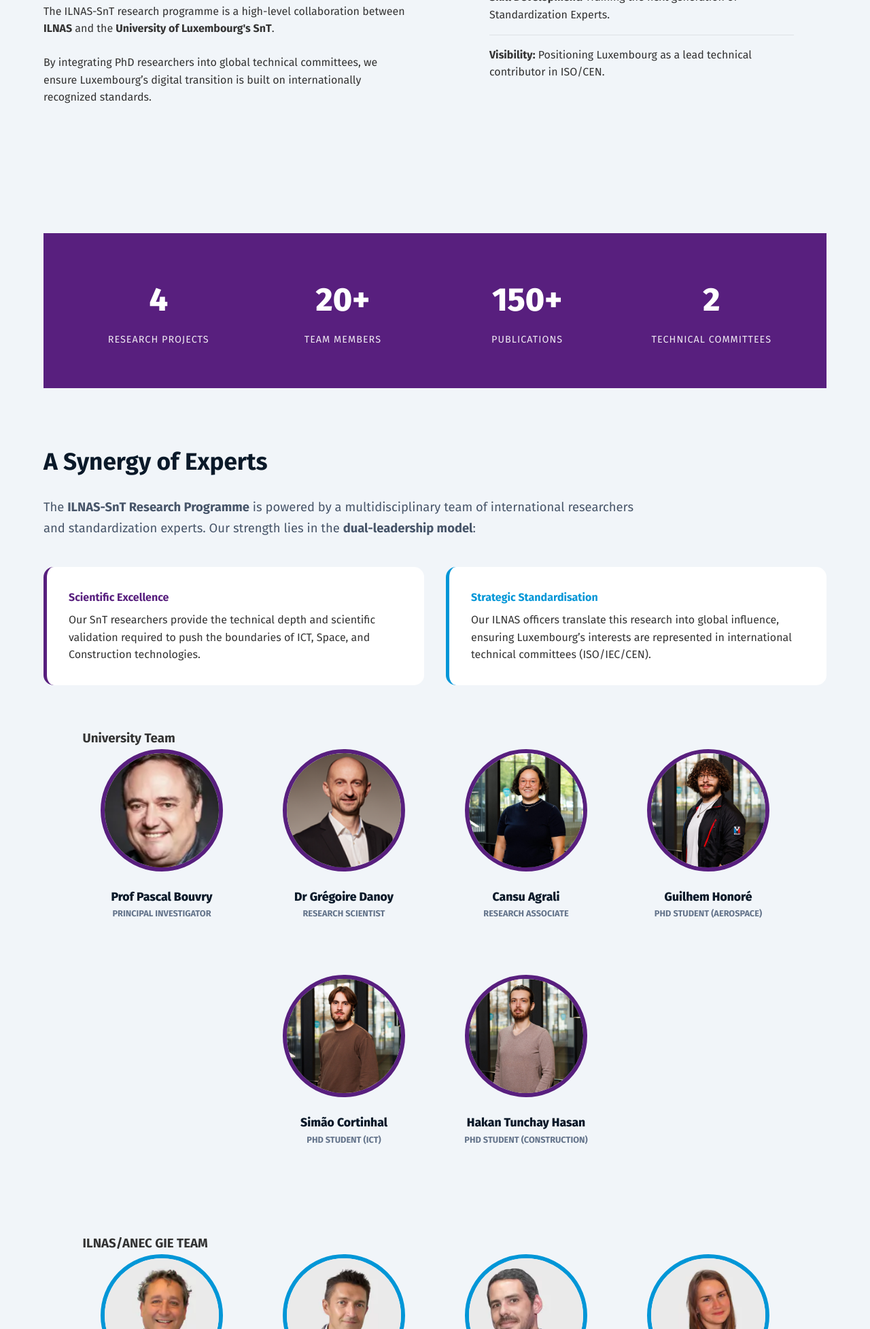
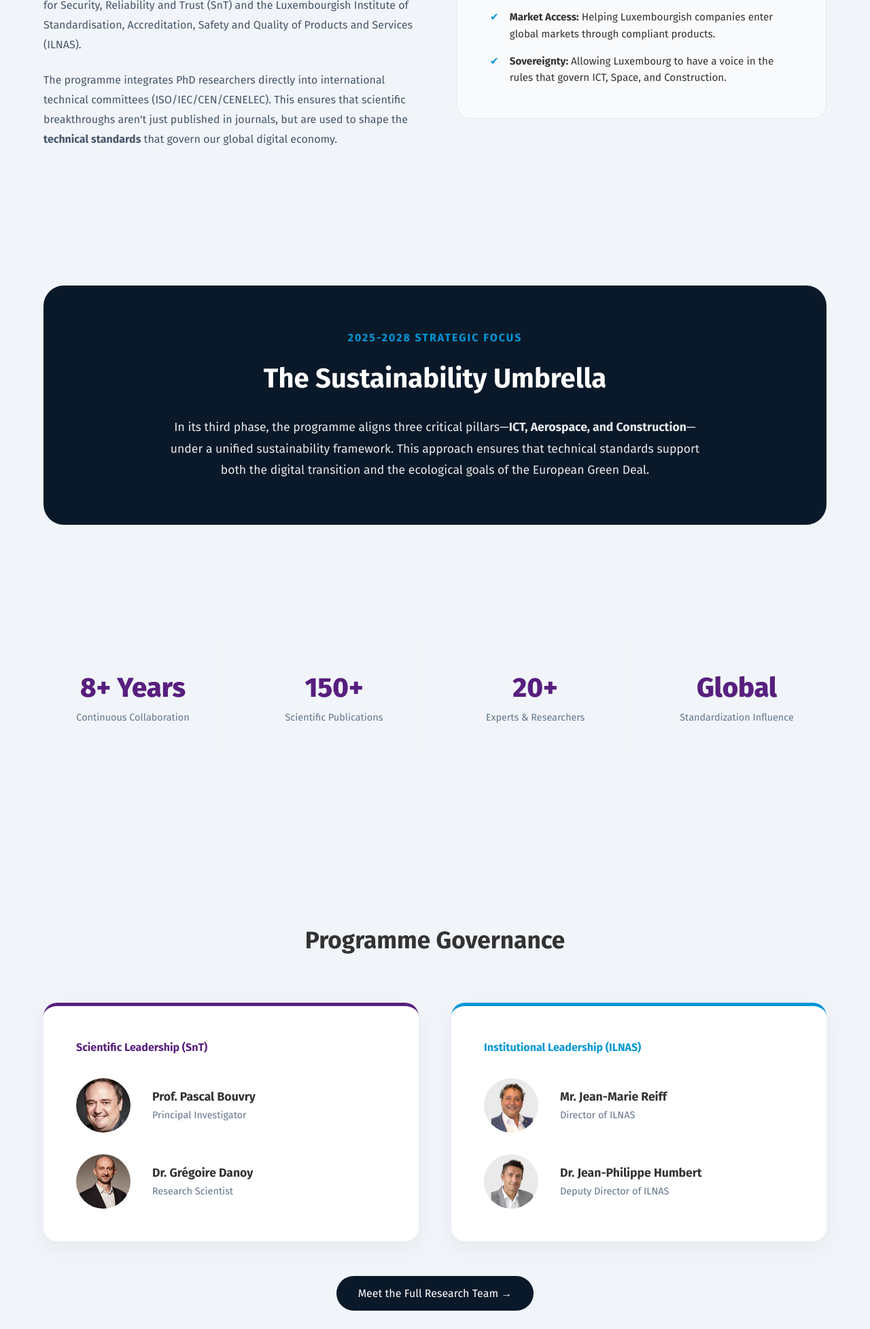
Before and after one commit to Cagrali/ilnas-snt-www, a website built with Parcel: page about.html in a window 1280 px wide. Shown: the part 765-2720 px from the top of the page at 68% size. Built offline with nearby package versions, Linux system fonts and the light colour scheme.

Commit message:
about and team pages are updated

```diff
--- a/about.html
+++ b/about.html
@@ -13,263 +13,127 @@
     <header class="hero-small"
         style="background: var(--dark); padding: 160px 0 80px; color: white; text-align: center;">
         <div class="main-container">
-            <h1 style="font-size: clamp(2.5rem, 5vw, 4rem); margin-bottom: 1rem;">A Strategic Partnership</h1>
+            <h1 style="font-size: clamp(2.5rem, 5vw, 4rem); margin-bottom: 1rem;">Mission & Vision</h1>
             <p style="opacity: 0.8; max-width: 800px; margin: 0 auto; font-size: 1.1rem;">
-                Bridging the gap between scientific excellence and international technical standardization since 2017.
+                Advancing Luxembourg’s interests through the intersection of academic research and global standardization.
             </p>
         </div>
     </header>
 
     <main class="main-container" style="padding: 80px 0;">
 
-        <section class="strategy-intro" style="margin-bottom: 6rem;">
-            <div class="content-grid"
-                style="display: grid; grid-template-columns: 1fr 1fr; gap: 4rem; align-items: center;">
+        <section class="mission-section" style="margin-bottom: 6rem;">
+            <div style="display: grid; grid-template-columns: 1fr 1fr; gap: 4rem; align-items: start;">
                 <div>
-                    <h2 class="section-label">Our Philosophy</h2>
-                    <h3 style="font-size: 2.2rem; margin: 1rem 0;">Scientific Excellence for National Quality</h3>
-                    <p style="margin-bottom: 1.5rem;">
-                        The ILNAS-SnT research programme is a high-level collaboration between <strong>ILNAS</strong>
-                        and the <strong>University of Luxembourg's SnT</strong>.
+                    <h2 class="section-label">The Programme</h2>
+                    <h3 style="font-size: 2.2rem; margin: 1rem 0;">What is the ILNAS-SnT Synergy?</h3>
+                    <p style="margin-bottom: 1.5rem; line-height: 1.8; color: #475569;">
+                        Launched in 2017 and now in its <strong>third consecutive phase (2025-2028)</strong>, this partnership creates a unique bridge between the Interdisciplinary Centre for Security, Reliability and Trust (SnT) and the Luxembourgish Institute of Standardisation, Accreditation, Safety and Quality of Products and Services (ILNAS).
                     </p>
-                    <p>
-                        By integrating PhD researchers into global technical committees, we ensure Luxembourg’s digital
-                        transition is built on internationally recognized standards.
+                    <p style="margin-bottom: 1.5rem; line-height: 1.8; color: #475569;">
+                        The programme integrates PhD researchers directly into international technical committees (ISO/IEC/CEN/CENELEC). This ensures that scientific breakthroughs aren't just published in journals, but are used to shape the <strong>technical standards</strong> that govern our global digital economy.
                     </p>
                 </div>
-                <div style="background: var(--gray-bg); padding: 3rem; border-radius: 20px;">
-                    <h4 style="color: var(--primary); margin-bottom: 1rem;">Key Objectives</h4>
-                    <ul style="list-style: none; padding: 0;">
-                        <li style="margin-bottom: 1rem; border-bottom: 1px solid #dee2e6; padding-bottom: 1rem;">
-                            <strong>National Strategy:</strong> Implementing the Luxembourgish Standardization Strategy.
+                <div style="background: #f8fafc; padding: 3rem; border-radius: 20px; border: 1px solid #e2e8f0;">
+                    <h4 style="color: var(--primary); margin-bottom: 1.5rem;">Why Standardization?</h4>
+                    <p style="font-size: 0.95rem; line-height: 1.6; margin-bottom: 1rem;">Standardization is the "silent engine" of innovation. It ensures:</p>
+                    <ul style="list-style: none; padding: 0; font-size: 0.95rem;">
+                        <li style="margin-bottom: 1rem; display: flex; gap: 1rem;">
+                            <span style="color: var(--secondary);">✔</span>
+                            <span><strong>Interoperability:</strong> Ensuring different technologies work together seamlessly.</span>
                         </li>
-                        <li style="margin-bottom: 1rem; border-bottom: 1px solid #dee2e6; padding-bottom: 1rem;">
-                            <strong>Skill Development:</strong> Training the next generation of Standardization Experts.
+                        <li style="margin-bottom: 1rem; display: flex; gap: 1rem;">
+                            <span style="color: var(--secondary);">✔</span>
+                            <span><strong>Market Access:</strong> Helping Luxembourgish companies enter global markets through compliant products.</span>
                         </li>
-                        <li>
-                            <strong>Visibility:</strong> Positioning Luxembourg as a lead technical contributor in
-                            ISO/CEN.
+                        <li style="display: flex; gap: 1rem;">
+                            <span style="color: var(--secondary);">✔</span>
+                            <span><strong>Sovereignty:</strong> Allowing Luxembourg to have a voice in the rules that govern ICT, Space, and Construction.</span>
                         </li>
                     </ul>
                 </div>
             </div>
         </section>
 
-        <section class="stats-section" style="padding: 60px 0; background: var(--primary); color: white;">
-            <div class="main-container">
-                <div
-                    style="display: grid; grid-template-columns: repeat(auto-fit, minmax(200px, 1fr)); gap: 3rem; text-align: center;">
+        <section class="umbrella-section" style="margin-bottom: 6rem; padding: 4rem; background: var(--dark); border-radius: 30px; color: white;">
+            <div style="text-align: center; max-width: 800px; margin: 0 auto;">
+                <h2 style="color: var(--secondary); text-transform: uppercase; letter-spacing: 2px; font-size: 1rem; margin-bottom: 1rem;">2025-2028 Strategic Focus</h2>
+                <h3 style="font-size: 2.5rem; margin-bottom: 1.5rem;">The Sustainability Umbrella</h3>
+                <p style="opacity: 0.9; line-height: 1.8; font-size: 1.1rem;">
+                    In its third phase, the programme aligns three critical pillars—<strong>ICT, Aerospace, and Construction</strong>—under a unified sustainability framework. This approach ensures that technical standards support both the digital transition and the ecological goals of the European Green Deal.
+                </p>
+            </div>
+        </section>
 
-                    <div>
-                        <div style="font-size: 3rem; font-weight: 800; margin-bottom: 0.5rem;">4</div>
-                        <p style="text-transform: uppercase; letter-spacing: 1px; font-size: 0.9rem; opacity: 0.9;">
-                            Research Projects</p>
+        <section class="stats-bar" style="margin-bottom: 6rem;">
+            <div style="display: grid; grid-template-columns: repeat(auto-fit, minmax(200px, 1fr)); gap: 2rem; text-align: center;">
+                <div style="padding: 2rem; border-right: 1px solid #eee;">
+                    <div style="font-size: 2.5rem; font-weight: 800; color: var(--primary);">8+ Years</div>
+                    <p style="color: #64748b; font-size: 0.9rem;">Continuous Collaboration</p>
                 </div>
-
-                    <div>
-                        <div style="font-size: 3rem; font-weight: 800; margin-bottom: 0.5rem;">20+</div>
-                        <p style="text-transform: uppercase; letter-spacing: 1px; font-size: 0.9rem; opacity: 0.9;">
-                            Team Members</p>
+                <div style="padding: 2rem; border-right: 1px solid #eee;">
+                    <div style="font-size: 2.5rem; font-weight: 800; color: var(--primary);">150+</div>
+                    <p style="color: #64748b; font-size: 0.9rem;">Scientific Publications</p>
                 </div>
-
-                    <div>
-                        <div style="font-size: 3rem; font-weight: 800; margin-bottom: 0.5rem;">150+</div>
-                        <p style="text-transform: uppercase; letter-spacing: 1px; font-size: 0.9rem; opacity: 0.9;">
-                            Publications</p>
+                <div style="padding: 2rem; border-right: 1px solid #eee;">
+                    <div style="font-size: 2.5rem; font-weight: 800; color: var(--primary);">20+</div>
+                    <p style="color: #64748b; font-size: 0.9rem;">Experts & Researchers</p>
                 </div>
-
-                    <div>
-                        <div style="font-size: 3rem; font-weight: 800; margin-bottom: 0.5rem;">2</div>
-                        <p style="text-transform: uppercase; letter-spacing: 1px; font-size: 0.9rem; opacity: 0.9;">
-                            Technical Committees</p>
-                    </div>
-
+                <div style="padding: 2rem;">
+                    <div style="font-size: 2.5rem; font-weight: 800; color: var(--primary);">Global</div>
+                    <p style="color: #64748b; font-size: 0.9rem;">Standardization Influence</p>
                 </div>
             </div>
         </section>
 
-        <section id="experts-team" class="section-padding">
-            <div class="team-header-context" style="margin-bottom: 4rem;">
-                <h3 style="font-size: 2.2rem; color: var(--dark); margin-bottom: 1.5rem;">A Synergy of Experts</h3>
-                <p style="font-size: 1.15rem; line-height: 1.7; color: #475569; max-width: 900px;">
-                    The <strong>ILNAS-SnT Research Programme</strong> is powered by a multidisciplinary team of
-                    international researchers and standardization experts. Our strength lies in the
-                    <strong>dual-leadership model</strong>:
-                </p>
+        <section class="governance-section">
+            <h3 style="font-size: 2.2rem; text-align: center; margin-bottom: 4rem;">Programme Governance</h3>
 
-                <div
-                    style="display: grid; grid-template-columns: 1fr 1fr; gap: 2rem; margin-top: 2.5rem; text-align: left;">
-                    <div
-                        style="background: white; padding: 2rem; border-radius: 15px; border-left: 5px solid var(--primary);">
-                        <strong style="color: var(--primary); display: block; margin-bottom: 0.5rem;">Scientific
-                            Excellence</strong>
-                        Our SnT researchers provide the technical depth and scientific validation required to push the
-                        boundaries of ICT, Space, and Construction technologies.
-                    </div>
-                    <div
-                        style="background: white; padding: 2rem; border-radius: 15px; border-left: 5px solid var(--secondary);">
-                        <strong style="color: var(--secondary); display: block; margin-bottom: 0.5rem;">Strategic
-                            Standardisation</strong>
-                        Our ILNAS officers translate this research into global influence, ensuring Luxembourg’s
-                        interests are represented in international technical committees (ISO/IEC/CEN).
+            <div style="display: grid; grid-template-columns: 1fr 1fr; gap: 3rem;">
+
+                <div style="background: white; padding: 3rem; border-radius: 20px; box-shadow: 0 10px 30px rgba(0,0,0,0.05); border-top: 5px solid var(--primary);">
+                    <h4 style="margin-bottom: 2rem; color: var(--primary);">Scientific Leadership (SnT)</h4>
+                    <div style="display: flex; gap: 2rem; align-items: center; margin-bottom: 2rem;">
+                        <img src="images/pascal-200w.png" style="width: 80px; height: 80px; border-radius: 50%; object-fit: cover;">
+                        <div>
+                            <h5 style="margin: 0; font-size: 1.1rem;">Prof. Pascal Bouvry</h5>
+                            <p style="font-size: 0.9rem; color: #64748b;">Principal Investigator</p>
                         </div>
                     </div>
-            </div>
-            <div class="main-container">
-                <div style="margin-bottom: 6rem;">
-                    <h3 class="team-heading">University Team</h3>
-                    <div class="team-flex-grid">
-
-                        <div class="member-card">
-                            <div class="circle snt-border">
-                                <a href="bio/pascal.html">
-                                    <img src="images/pascal-200w.png" alt="Prof Pascal Bouvry">
-                                    <div class="pop-bio">Principal Investigator leading the SnT research delegation.
-                                    </div>
-                                </a>
-                            </div>
-                            <h4 class="name">Prof Pascal Bouvry</h4>
-                            <p class="role">Principal Investigator</p>
-                        </div>
-
-                        <div class="member-card">
-                            <div class="circle snt-border">
-                                <a href="bio/greg.html">
-                                    <img src="images/greg-200w.png" alt="Dr Grégoire Danoy">
-                                    <div class="pop-bio">Assistant Professor specialized in parallel computing and swarm
-                                        intelligence.</div>
-                                </a>
-                            </div>
-                            <h4 class="name">Dr Grégoire Danoy</h4>
-                            <p class="role">Research Scientist</p>
-                        </div>
-
-                        <div class="member-card">
-                            <div class="circle snt-border">
-                                <a href="bio/cansu.html">
-                                    <img src="images/cansu.jpeg" alt="Cansu Agrali">
-                                    <div class="pop-bio">Research Associate focusing on optimization and data-driven
-                                        standards.</div>
-                                </a>
-                            </div>
-                            <h4 class="name">Cansu Agrali</h4>
-                            <p class="role">Research Associate</p>
-                        </div>
-
-                        <div class="member-card">
-                            <div class="circle snt-border">
-                                <a href="bio/guilhem.html">
-                                    <img src="images/guilhem.jpeg" alt="Guilhem Honoré">
-                                    <div class="pop-bio">PhD candidate focusing on Sustainable Aerospace and orbital
-                                        standards.</div>
-                                </a>
-                            </div>
-                            <h4 class="name">Guilhem Honoré</h4>
-                            <p class="role">PhD student (Aerospace)</p>
-                        </div>
-
-                        <div class="member-card">
-                            <div class="circle snt-border">
-                                <a href="bio/simao.html">
-                                    <img src="images/simao.jpeg" alt="Simão Cortinhal">
-                                    <div class="pop-bio">PhD candidate focusing on Quantum Computing and Sustainable
-                                        ICT.</div>
-                                </a>
-                            </div>
-                            <h4 class="name">Simão Cortinhal</h4>
-                            <p class="role">PhD student (ICT)</p>
-                        </div>
-
-                        <div class="member-card">
-                            <div class="circle snt-border">
-                                <a href="bio/hakan.html">
-                                    <img src="images/hakan.jpeg" alt="Hakan Tunchay Hasan">
-                                    <div class="pop-bio">PhD candidate focusing on Sustainable Construction
-                                        twins.</div>
-                                </a>
-                            </div>
-                            <h4 class="name">Hakan Tunchay Hasan</h4>
-                            <p class="role">PhD student (Construction)</p>
+                    <div style="display: flex; gap: 2rem; align-items: center;">
+                        <img src="images/greg-200w.png" style="width: 80px; height: 80px; border-radius: 50%; object-fit: cover;">
+                        <div>
+                            <h5 style="margin: 0; font-size: 1.1rem;">Dr. Grégoire Danoy</h5>
+                            <p style="font-size: 0.9rem; color: #64748b;">Research Scientist</p>
                         </div>
                     </div>
                 </div>
 
+                <div style="background: white; padding: 3rem; border-radius: 20px; box-shadow: 0 10px 30px rgba(0,0,0,0.05); border-top: 5px solid var(--secondary);">
+                    <h4 style="margin-bottom: 2rem; color: var(--secondary);">Institutional Leadership (ILNAS)</h4>
+                    <div style="display: flex; gap: 2rem; align-items: center; margin-bottom: 2rem;">
+                        <img src="images/jm-200h.png" style="width: 80px; height: 80px; border-radius: 50%; object-fit: cover;">
                         <div>
-                    <h3 class="team-heading-secondary">ILNAS/ANEC GIE TEAM</h3>
-                    <div class="team-flex-grid">
-                        <div class="member-card">
-                            <div class="circle ilnas-border">
-                                <a href="bio/jean-marie-reiff.html">
-                                    <img src="images/jm-200h.png" alt="Mr Jean-Marie Reiff">
-                                    <div class="pop-bio">Director of ILNAS and National delegate for standardisation.
+                            <h5 style="margin: 0; font-size: 1.1rem;">Mr. Jean-Marie Reiff</h5>
+                            <p style="font-size: 0.9rem; color: #64748b;">Director of ILNAS</p>
                         </div>
-                                </a>
                     </div>
-                            <h4 class="name">Mr Jean-Marie Reiff</h4>
-                            <p class="role">Director - ILNAS</p>
-                        </div>
-                        <div class="member-card">
-                            <div class="circle ilnas-border">
-                                <a href="bio/jean-philippe-humbert.html">
-                                    <img src="images/jp-200h.png" alt="Dr Jean-Philippe Humbert">
-                                    <div class="pop-bio">Deputy Director of ILNAS overseeing national technical
-                                        strategies.</div>
-                                </a>
-                            </div>
-                            <h4 class="name">Dr Jean-Philippe Humbert</h4>
-                            <p class="role">DEPUTY DIRECTOR - ILNAS</p>
-                        </div>
-
-                        <div class="member-card">
-                            <div class="circle ilnas-border">
-                                <a href="bio/nicolas-domenjoud.html">
-                                    <img src="images/nd-200h.png" alt="Mr Nicolas Domenjoud">
-                                    <div class="pop-bio">Responsible for ICT and Technical Standardisation at ILNAS.
-                                    </div>
-                                </a>
-                            </div>
-                            <h4 class="name">Mr Nicolas Domenjoud</h4>
-                            <p class="role">RESPONSIBLE "ICT AND TECHNICAL STANDARDISATION"</p>
-                        </div>
-
-                        <div class="member-card">
-                            <div class="circle ilnas-border">
-                                <a href="bio/natalia-vinogradova.html">
-                                    <img src="images/nc-200h.png" alt="Mrs Natalia Vinogradova">
-                                    <div class="pop-bio">Head of the Standardisation Department at ANEC GIE.</div>
-                                </a>
-                            </div>
-                            <h4 class="name">Mrs Natalia Vinogradova</h4>
-                            <p class="role">Head of Standardisation - ANEC GIE</p>
-                        </div>
-
-                        <div class="member-card">
-                            <div class="circle ilnas-border">
-                                <a href="bio/jean-lancrenon.html">
-                                    <img src="images/jl-200w.png" alt="Dr Jean Lancrenon">
-                                    <div class="pop-bio">Project Officer specialized in Digital Trust and cybersecurity.
-                                    </div>
-                                </a>
-                            </div>
-                            <h4 class="name">Dr Jean Lancrenon</h4>
-                            <p class="role">Project Officer - Digital Trust</p>
-                        </div>
-
-                        <div class="member-card">
-                            <div class="circle ilnas-border">
-                                <a href="bio/lucas-cicero.html">
-                                    <img src="images/lucas%20cicero_ph-200h.png" alt="Dr Lucas Cicero">
-                                    <div class="pop-bio">Responsible for Aerospace and Technical Standardisation at
-                                        ILNAS.</div>
-                                </a>
-                            </div>
-                            <h4 class="name">Dr Lucas Cicero</h4>
-                            <p class="role">RESPONSIBLE "Aerospace and Technical Standardisation"</p>
+                    <div style="display: flex; gap: 2rem; align-items: center;">
+                        <img src="images/jp-200h.png" style="width: 80px; height: 80px; border-radius: 50%; object-fit: cover;">
+                        <div>
+                            <h5 style="margin: 0; font-size: 1.1rem;">Dr. Jean-Philippe Humbert</h5>
+                            <p style="font-size: 0.9rem; color: #64748b;">Deputy Director of ILNAS</p>
                         </div>
                     </div>
                 </div>
+
+            </div>
+
+            <div style="text-align: center; margin-top: 4rem;">
+                <a href="research-team.html" class="read-more" style="background: var(--dark); color: white; padding: 1rem 2rem; border-radius: 30px; text-decoration: none;">Meet the Full Research Team →</a>
             </div>
         </section>
+
     </main>
     <nav></nav>
     <footer></footer>
--- a/navbar.js
+++ b/navbar.js
@@ -27,6 +27,7 @@
                 <li><a href="${pathPrefix}index.html">Home</a></li>
                 <li><a href="${pathPrefix}about.html">About</a></li>
                 <li><a href="${researchLink}">Research</a></li>
+                <li><a href="${pathPrefix}research-team.html">Team</a></li>
                 <li><a href="${pathPrefix}news-and-impact.html">News & Impact</a></li>
                 <li><a href="${pathPrefix}contact.html" class="nav-btn">Contact</a></li>
             </ul>
```
Also changed, not shown: research-team.html (added, +153 -0 lines). Lines whose indentation alone changed are shown as unchanged.
